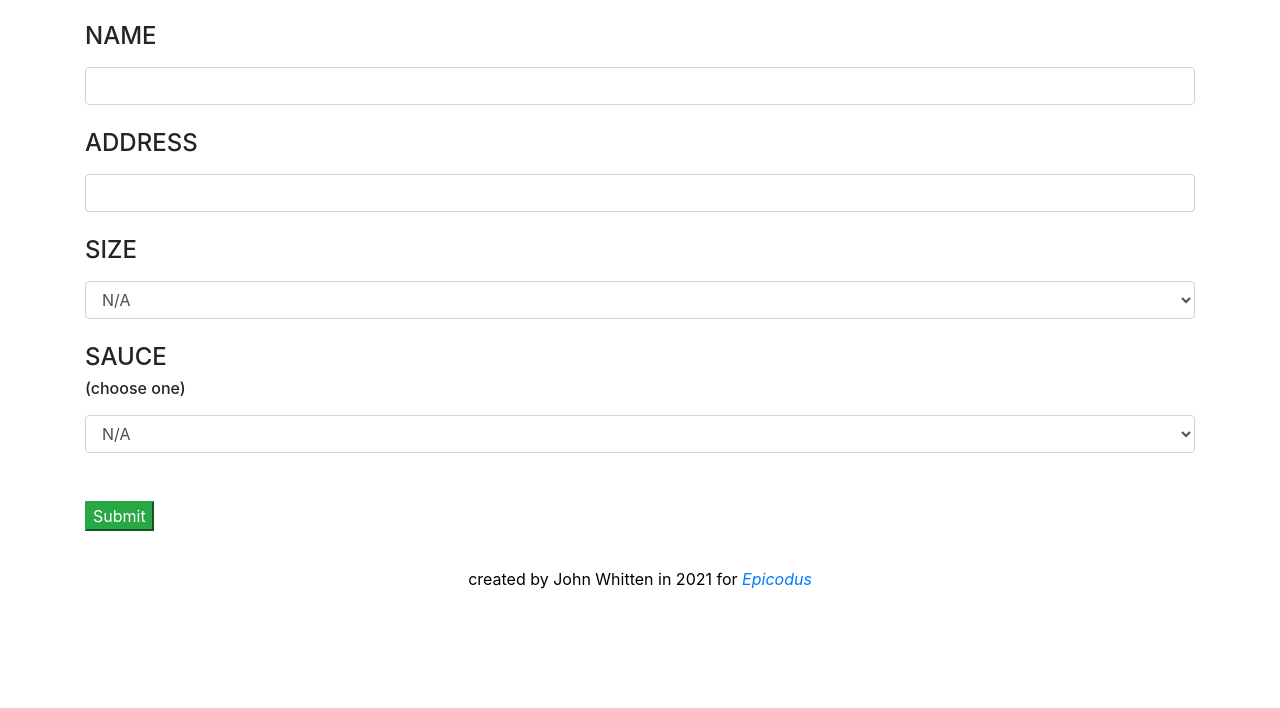
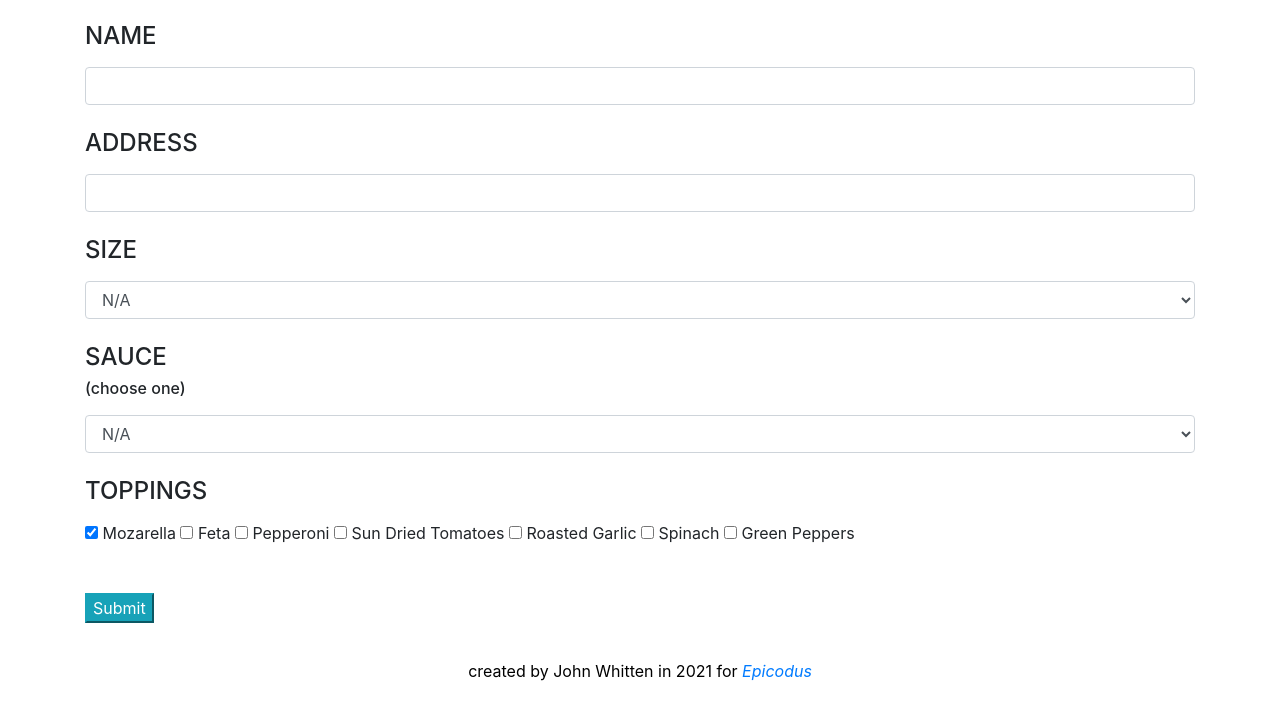
Before and after one commit to johnwhittenstudio/project-4, a plain HTML site: page index.html in a window 1280 px wide. Shown: the part 261-969 px from the top of the page. Before the commit the page ends 877 px from the top, so only its background shows below. Drawn offline with Linux system fonts and the light colour scheme.

Commit message:
add more forms to html

```diff
--- a/css/styles.css
+++ b/css/styles.css
@@ -1,3 +1,7 @@
+#show-order{
+  display: none;
+}
+
 .header1 {
   padding: 30px;
   text-align: center;
--- a/index.html
+++ b/index.html
@@ -15,7 +15,7 @@
   </div>
   <div class="container">
   <div class="header2">
-    <h3><strong>PLACE YOUR ORDER.</strong></h3>
+    <h3><strong>PLACE YOUR ORDER</strong></h3>
   </div>
   <div class="form-group">
     <form id="pizza-order-form">
@@ -28,10 +28,10 @@
       <label for="size"><h4>SIZE</h4></label>
         <select class="form-control" id="new-size" name="size">
           <option value="">N/A</option>
-          <option value="SM">Small</option>
-          <option value="MD">Medium</option>
-          <option value="LG">Large</option>
-          <option value="XL">Extra Large</option>
+          <option value="SM">Small - 12 in.</option>
+          <option value="MD">Medium - 16 in.</option>
+          <option value="LG">Large - 20 in.</option>
+          <option value="XL">Extra Large - 24 in.</option>
         </select>
       <br>
       <label for="toppings"><h4>SAUCE</h4><h6>(choose one)</h6></label>
@@ -42,7 +42,39 @@
           <option value="PE">Pesto Basil</option>
         </select>
       <br>
-      <button type="submit" class="btn-success mt-4 mb-3">Submit</button>
+      <label for="size"><h4>TOPPINGS</h4></label>
+      <div class="form-group" id="toppings">
+        <label for="selected-topping" class="checkbox-inline">
+          <input type="checkbox" id="test" value="mozarella" name="selected-topping" checked>
+          Mozarella
+        </label>
+      <label for="selected-topping" class="checkbox-inline">
+        <input type="checkbox" value="feta" name="selected-topping">
+        Feta
+      </label>
+      <label for="selected-topping" class="checkbox-inline">
+        <input type="checkbox" value="pepperoni" name="selected-topping">
+        Pepperoni
+      </label>
+      <label for="selected-topping" class="checkbox-inline">
+        <input type="checkbox" value="tomatoes" name="selected-topping">
+        Sun Dried Tomatoes
+      </label>
+      <label for="selected-topping" class="checkbox-inline">
+        <input type="checkbox" value="garlic" name="selected-topping">
+        Roasted Garlic
+      </label>
+      <label for="selected-topping" class="checkbox-inline">
+        <input type="checkbox" value="spinach" name="selected-topping">
+        Spinach
+      </label>
+      <label for="selected-topping" class="checkbox-inline">
+        <input type="checkbox" value="peppers" name="selected-topping">
+        Green Peppers
+      </label>
+    <br>
+      </div>
+      <button type="submit" class="btn-info mt-4 mb-3">Submit</button>
     </form>
   </div>
   <div class="footer">
```
